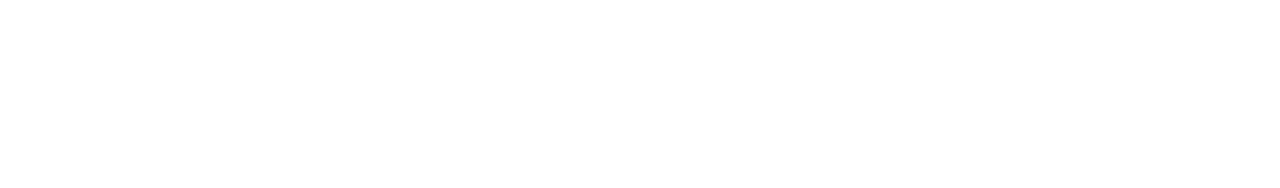
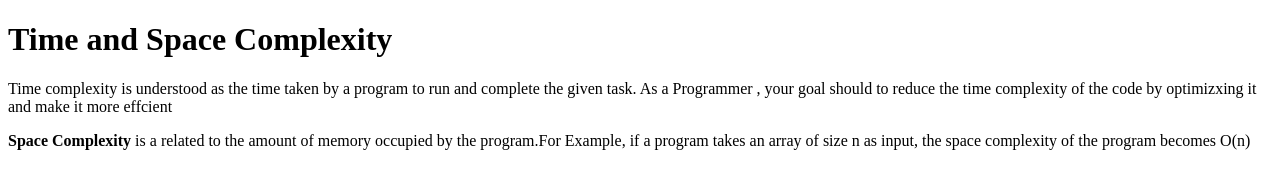
Before and after one commit to acciojob/time-and-space-complexity-noumantannu06-glitch, a website: page main.html in a window 1280 px wide. Drawn offline with Linux system fonts and the light colour scheme.

Commit message:
created a submission

```diff
--- a/main.html
+++ b/main.html
@@ -8,6 +8,9 @@
 
 <body>
 	<!-- the entire body must be written by student -->
+	<h1>Time and Space Complexity</h1>
+	<p>Time complexity is understood as the time taken by a program to run and complete the given task. As a Programmer , your goal should to reduce the time complexity of the code by optimizxing it and make it more effcient </p>
+	<p><b>Space Complexity</b> is a related to the amount of memory occupied by the program.For Example, if a program takes an array of size n as input, the space complexity of the program becomes O(n)</p>
     <script type="text/javascript" src="./script.js">
 </script>
 
```
